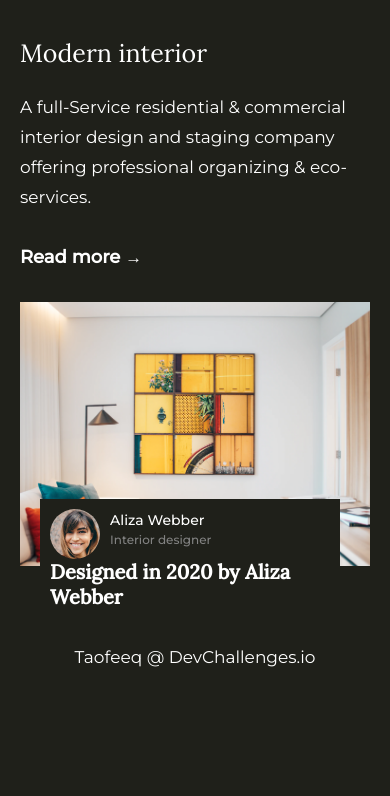
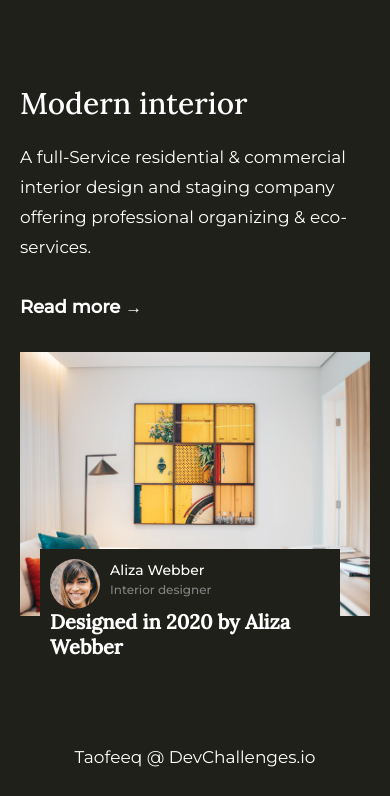
Before and after one commit to ladhenrytom/interior-consultant, a plain HTML site: page index.html in a window 390 px wide. Shown: the part 103-899 px from the top of the page. Before the commit the page ends 844 px from the top, so only its background shows below. Drawn offline with nearby package versions, Linux system fonts and the light colour scheme.

Commit message:
updated main tag margin-bottom

```diff
--- a/index.html
+++ b/index.html
@@ -4,7 +4,7 @@
 <head>
     <meta charset="UTF-8">
     <meta name="viewport" content="width=device-width, initial-scale=1.0">
-    <title>Web shop landing page</title>
+    <title>Interior Consultant</title>
     <script src="https://code.jquery.com/jquery-3.5.1.js" integrity="sha256-QWo7LDvxbWT2tbbQ97B53yJnYU3WhH/C8ycbRAkjPDc=" crossorigin="anonymous"></script>
     <link rel="preconnect" href="https://fonts.gstatic.com">
     <link href="https://fonts.googleapis.com/css2?family=Crimson+Pro:wght@200;300;400&family=Lora:wght@400;500&family=Montserrat:wght@300;400;500&display=swap" rel="stylesheet">
--- a/style.css
+++ b/style.css
@@ -1,11 +1,3 @@
-/*
-$breakpoint arguement chocies:
--phone <= 600px
--tab-port   <= 900px
--tab-land <= 1200px
--big-desk >= 1800px
-    ORDER: Base + Typography > general layout + grid > page layout > components
-*/
 :root {
   --color-bg-1: #EE797A;
   --color-bg-2: #F08460;
@@ -97,7 +89,7 @@ header {
 main {
   flex: 0 0 100%;
   padding: 0px 5rem;
-  margin: 5rem 0px; }
+  margin: 10rem 0px; }
   @media only screen and (max-width: 58em) {
     main {
       padding: 0px 2rem; } }
@@ -137,15 +129,15 @@ main {
       .hero__description {
         padding: 0px 0px; } }
     .hero__description h1 {
-      font-size: 4rem;
       font-family: var(--font-logo);
-      font-weight: 400; }
+      font-size: 5rem;
+      font-weight: 500; }
       @media only screen and (max-width: 67.9em) {
         .hero__description h1 {
           font-size: 3.5rem; } }
       @media only screen and (max-width: 54em) {
         .hero__description h1 {
-          font-size: 2.5rem; } }
+          font-size: 3rem; } }
     .hero__description p {
       font-size: 2rem;
       line-height: 3rem; }
--- a/styles.scss
+++ b/styles.scss
@@ -1,41 +1,3 @@
-/*
-$breakpoint arguement chocies:
--phone <= 600px
--tab-port   <= 900px
--tab-land <= 1200px
--big-desk >= 1800px
-    ORDER: Base + Typography > general layout + grid > page layout > components
-*/
-
-//1em = 16px
-@mixin respond($breakpoint) {
-    @if $breakpoint==phone {
-        @media only screen and (max-width: 37.5em) {
-            @content;
-        } //600px/16px
-    }
-    @if $breakpoint==tab-port {
-        @media only screen and (max-width: 56.25em) {
-            @content;
-        } //900px/16px
-    }
-    @if $breakpoint==labtop {
-        @media only screen and (max-width: 64em) {
-            @content;
-        } //800px/16px
-    }
-    @if $breakpoint==tab-land {
-        @media only screen and (max-width: 75em) {
-            @content;
-        } //1200px/16px
-    }
-    @if $breakpoint==big-desk {
-        @media (min-width: 112.5em) {
-            @content;
-        } //1800px/16px
-    }
-}
-
 :root {
     --color-bg-1: #EE797A;
     --color-bg-2: #F08460;
@@ -154,7 +116,7 @@ main {
         padding: 0px 2rem;
     }
     // height: calc(100vh -20rem);
-    margin: 5rem 0px;
+    margin: 10rem 0px;
     // height: 40rem;
 }
 
@@ -194,15 +156,15 @@ main {
             padding: 0px 0px;
         }
         h1 {
-            font-size: 4rem;
+            font-family: var(--font-logo);
+            font-size: 5rem;
+            font-weight: 500;
             @media only screen and (max-width: 67.9em) {
                 font-size: 3.5rem;
             }
             @media only screen and (max-width: 54em) {
-                font-size: 2.5rem;
+                font-size: 3rem;
             }
-            font-family: var(--font-logo);
-            font-weight: 400;
             // line-height: 1rem;
         }
         p {
```
